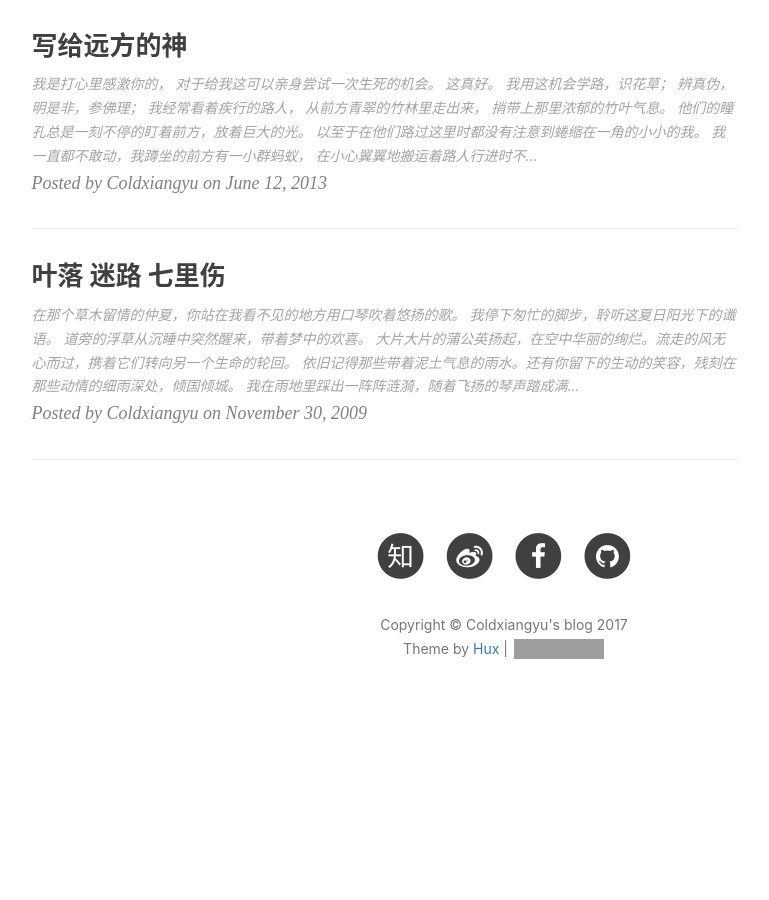
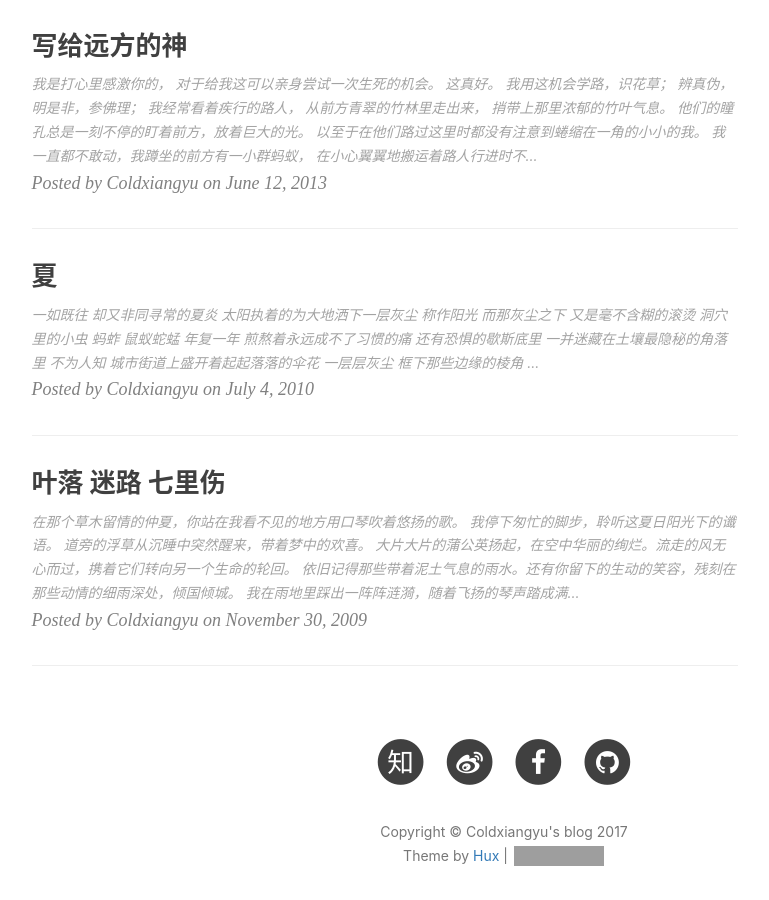
Before and after one commit to coldxiangyu/lengxiangyu.github.io, a Jekyll site: the page built from index.html, in a window 1280 px wide and 900 px high, scrolled down 1219 px. Shown: the whole window, without its empty margins (136-905 px from the left). Built offline with Jekyll 4.4.1, drawn with Linux system fonts in a browser that asks for light colours; nearby versions of some CDN libraries; the list of posts is cut into pages by our own code; comment, search, counter and statistics services are not loaded; a file with an impossible date is left out; before the commit the page ends 1972 px from its top, so only the background shows below that; grey boxes are pictures that could not be loaded.

Commit message:
Update 2010-07-04-夏.markdown

```diff
--- a/_posts/2010-07-04-夏.markdown
+++ b/_posts/2010-07-04-夏.markdown
@@ -2,7 +2,7 @@
 layout:     post
 title:      "夏"
 subtitle:   ""
-date:       2010  07  04 16:35:00
+date:       2010-07-04 16:35:00
 author:     "Coldxiangyu"
 header  img: ""
 ---
```
